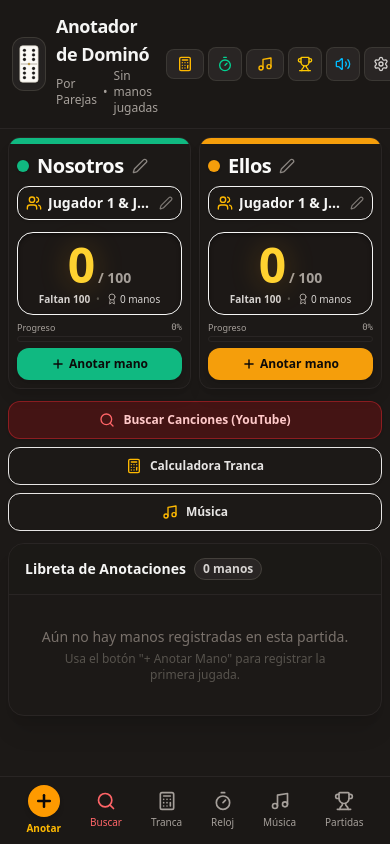
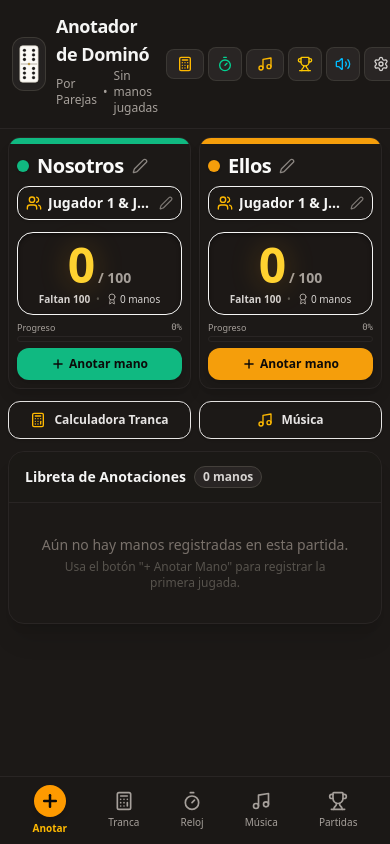
Before and after one commit to darwinlopez10-beep/Anotador-de-Domino, a React (Vite) app: page / in a window 390 px wide. Shown: the top 844 px of the page. Built offline with nearby package versions, Linux system fonts and the light colour scheme.

Commit message:
feat: reset game names and scores on new match
Update the reset functionality to restore default team names and player lists alongside score clearing. Added a corresponding reset option to the victory modal.

```diff
--- a/src/App.tsx
+++ b/src/App.tsx
@@ -40,7 +40,7 @@ import {
   playTileClickSound,
   triggerVibration,
 } from './utils/sound';
-import { Plus, Calculator, Timer, Trophy, Music, Search } from 'lucide-react';
+import { Plus, Calculator, Timer, Trophy, Music } from 'lucide-react';
 
 const TEAM_COLORS = ['#10b981', '#f59e0b', '#38bdf8', '#ec4899'];
 
@@ -373,11 +373,11 @@ export default function App() {
     }
   };
 
-  // Reset / New Game
+  // Reset / New Game: reinicia los puntos y los nombres registrados de la partida
   const handleNewGame = () => {
     if (rounds.length > 0) {
       const confirmed = window.confirm(
-        '¿Deseas reiniciar la partida actual? Los puntos de esta partida volverán a 0.'
+        '¿Deseas reiniciar la partida? Se reiniciarán los puntos a 0 y los nombres registrados volverán a los valores iniciales.'
       );
       if (!confirmed) return;
     }
@@ -388,13 +388,22 @@ export default function App() {
     setMatchOver(false);
     setWinnerId(null);
     setStartTime(Date.now());
-    setPlayers((prev) =>
-      prev.map((p) => ({
-        ...p,
-        score: 0,
-        handsWon: 0,
-      }))
-    );
+
+    // Restablecer nombres registrados a sus valores iniciales por defecto
+    const resetSettings: GameSettings = {
+      ...settings,
+      team1Name: DEFAULT_SETTINGS.team1Name,
+      team2Name: DEFAULT_SETTINGS.team2Name,
+      team1Members: ['Jugador 1', 'Jugador 2'],
+      team2Members: ['Jugador 3', 'Jugador 4'],
+      individualPlayerNames: [...DEFAULT_SETTINGS.individualPlayerNames],
+    };
+    setSettings(resetSettings);
+    saveSettings(resetSettings);
+
+    // Recrear jugadores con nombres iniciales y 0 puntos
+    const freshPlayers = createInitialPlayers(resetSettings);
+    setPlayers(freshPlayers);
   };
 
   // Rematch after victory
@@ -700,21 +709,7 @@ export default function App() {
         />
 
         {/* Quick Utilities Bar */}
-        <div className="grid grid-cols-1 sm:grid-cols-3 gap-2 sm:gap-3">
-          {/* Botón Buscar Canciones de YouTube */}
-          <button
-            id="btn-quick-search-music"
-            onClick={() => {
-              setMusicModalTab('search');
-              setIsMusicModalOpen(true);
-            }}
-            title="Buscar canciones de YouTube"
-            className="py-2.5 sm:py-3 landscape:py-2 px-3 sm:px-4 bg-red-600/20 hover:bg-red-600/30 text-red-200 hover:text-white rounded-xl sm:rounded-2xl border border-red-500/40 font-bold flex items-center justify-center gap-2 transition-all text-xs sm:text-sm active:scale-95 shadow-sm cursor-pointer"
-          >
-            <Search className="w-4 h-4 text-red-400 flex-shrink-0" />
-            <span className="font-bold">Buscar Canciones (YouTube)</span>
-          </button>
-
+        <div className="grid grid-cols-2 gap-2 sm:gap-3">
           {/* Botón Calculadora Tranca */}
           <button
             id="btn-quick-tranca"
@@ -783,17 +778,6 @@ export default function App() {
             <Plus className="w-5 h-5 stroke-[3]" />
           </div>
           <span className="text-[10px] font-bold">Anotar</span>
-        </button>
-
-        <button
-          onClick={() => {
-            setMusicModalTab('search');
-            setIsMusicModalOpen(true);
-          }}
-          className="flex flex-col items-center gap-1 text-red-400 hover:text-red-300"
-        >
-          <Search className="w-5 h-5" />
-          <span className="text-[10px] font-medium">Buscar</span>
         </button>
 
         <button
@@ -911,6 +895,7 @@ export default function App() {
         soundEnabled={settings.soundEnabled}
         onRematch={handleRematch}
         onNewGameSetup={handleNewGameSetup}
+        onResetGame={handleNewGame}
       />
     </div>
   );
--- a/src/components/ScoreHeader.tsx
+++ b/src/components/ScoreHeader.tsx
@@ -143,8 +143,8 @@ export const ScoreHeader: React.FC<ScoreHeaderProps> = ({
           <button
             id="btn-new-game"
             onClick={onNewGame}
-            title="Nueva partida"
-            className="flex items-center gap-1 px-2.5 py-1.5 rounded-lg bg-amber-600 hover:bg-amber-500 text-stone-950 font-semibold text-xs sm:text-sm shadow-md shadow-amber-900/30 transition-all active:scale-95 ml-1"
+            title="Reiniciar partida (puntos y nombres)"
+            className="flex items-center gap-1 px-2.5 py-1.5 rounded-lg bg-amber-600 hover:bg-amber-500 text-stone-950 font-semibold text-xs sm:text-sm shadow-md shadow-amber-900/30 transition-all active:scale-95 ml-1 cursor-pointer"
           >
             <RotateCcw className="w-3.5 h-3.5" />
             <span className="hidden sm:inline">Reiniciar</span>
--- a/src/components/VictoryModal.tsx
+++ b/src/components/VictoryModal.tsx
@@ -15,6 +15,7 @@ interface VictoryModalProps {
   soundEnabled: boolean;
   onRematch: () => void;
   onNewGameSetup: () => void;
+  onResetGame?: () => void;
 }
 
 export const VictoryModal: React.FC<VictoryModalProps> = ({
@@ -28,6 +29,7 @@ export const VictoryModal: React.FC<VictoryModalProps> = ({
   soundEnabled,
   onRematch,
   onNewGameSetup,
+  onResetGame,
 }) => {
   useEffect(() => {
     if (!isOpen || !winner) return;
@@ -178,17 +180,28 @@ export const VictoryModal: React.FC<VictoryModalProps> = ({
             <span>Revancha (Mismos Equipos)</span>
           </button>
           <div className="flex items-center gap-2">
+            {onResetGame && (
+              <button
+                onClick={() => {
+                  onClose();
+                  onResetGame();
+                }}
+                className="flex-1 py-2.5 px-3 bg-amber-600/20 hover:bg-amber-600/30 text-amber-300 font-semibold rounded-xl text-xs border border-amber-500/40 transition-all cursor-pointer"
+              >
+                Reiniciar Puntos y Nombres
+              </button>
+            )}
             <button
               onClick={onNewGameSetup}
-              className="flex-1 py-2.5 px-3 bg-stone-800 hover:bg-stone-750 text-stone-200 font-semibold rounded-xl text-xs border border-stone-700 transition-all"
+              className="flex-1 py-2.5 px-3 bg-stone-800 hover:bg-stone-750 text-stone-200 font-semibold rounded-xl text-xs border border-stone-700 transition-all cursor-pointer"
             >
-              Configurar Nueva Partida
+              Ajustes
             </button>
             <button
               onClick={onClose}
-              className="py-2.5 px-4 bg-stone-850 hover:bg-stone-800 text-stone-400 hover:text-stone-200 font-semibold rounded-xl text-xs border border-stone-800 transition-all"
+              className="py-2.5 px-4 bg-stone-850 hover:bg-stone-800 text-stone-400 hover:text-stone-200 font-semibold rounded-xl text-xs border border-stone-800 transition-all cursor-pointer"
             >
-              Ver Tabla
+              Cerrar
             </button>
           </div>
         </div>
```
